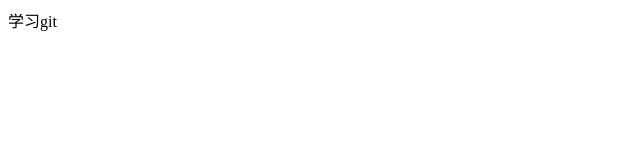
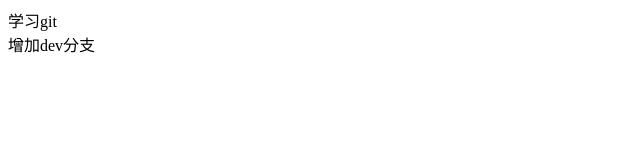
Before and after one commit to richness/vue-demo, a plain HTML site: page src/index.html in a window 1280 px wide. Shown: the whole page, without its empty margins (0-640 px from the left). Drawn offline with Linux system fonts and the light colour scheme.

Commit message:
增加dev分支

```diff
--- a/src/index.html
+++ b/src/index.html
@@ -8,5 +8,6 @@
 </head>
 <body>
   <div>学习git</div>
+  <div>增加dev分支</div>
 </body>
 </html>
```
